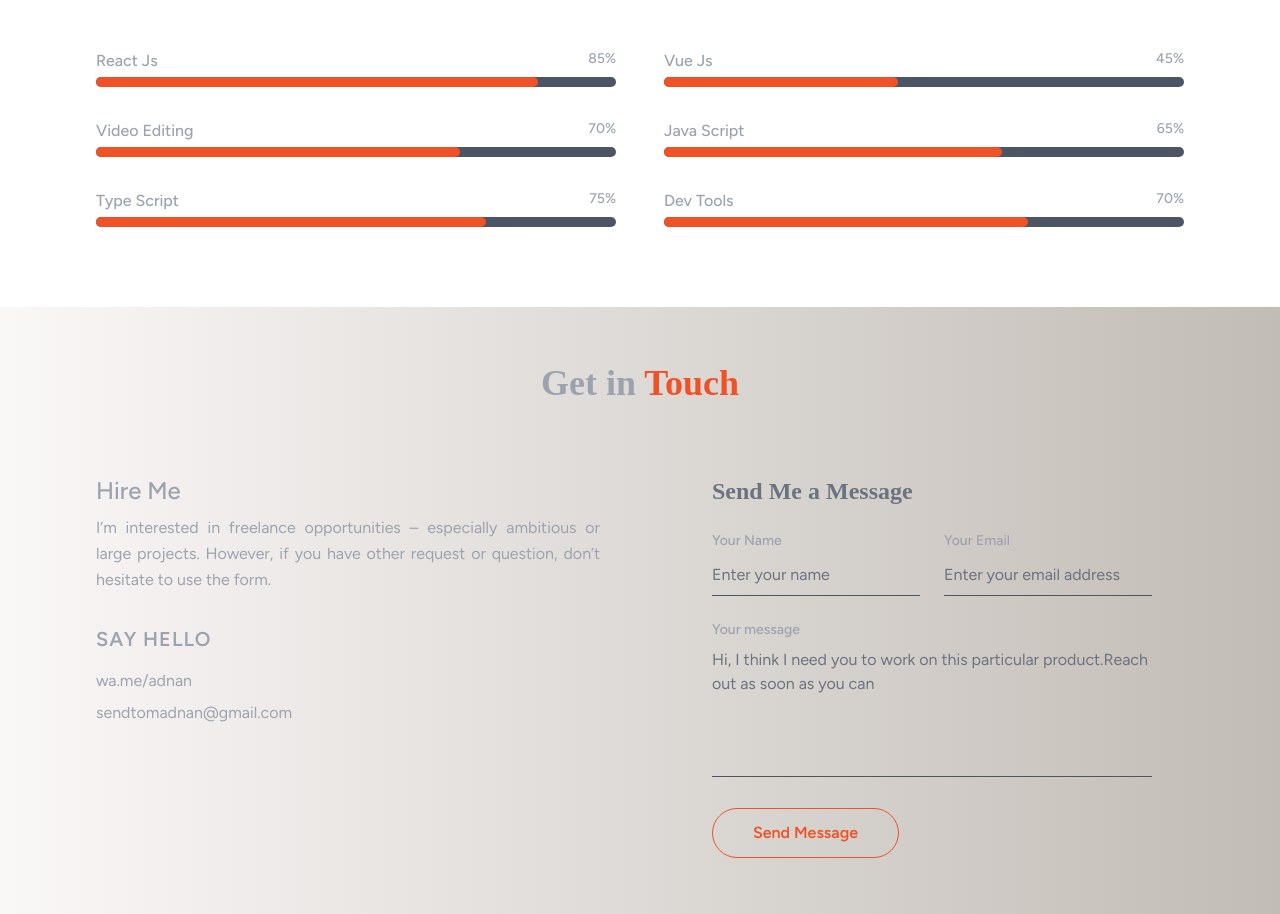
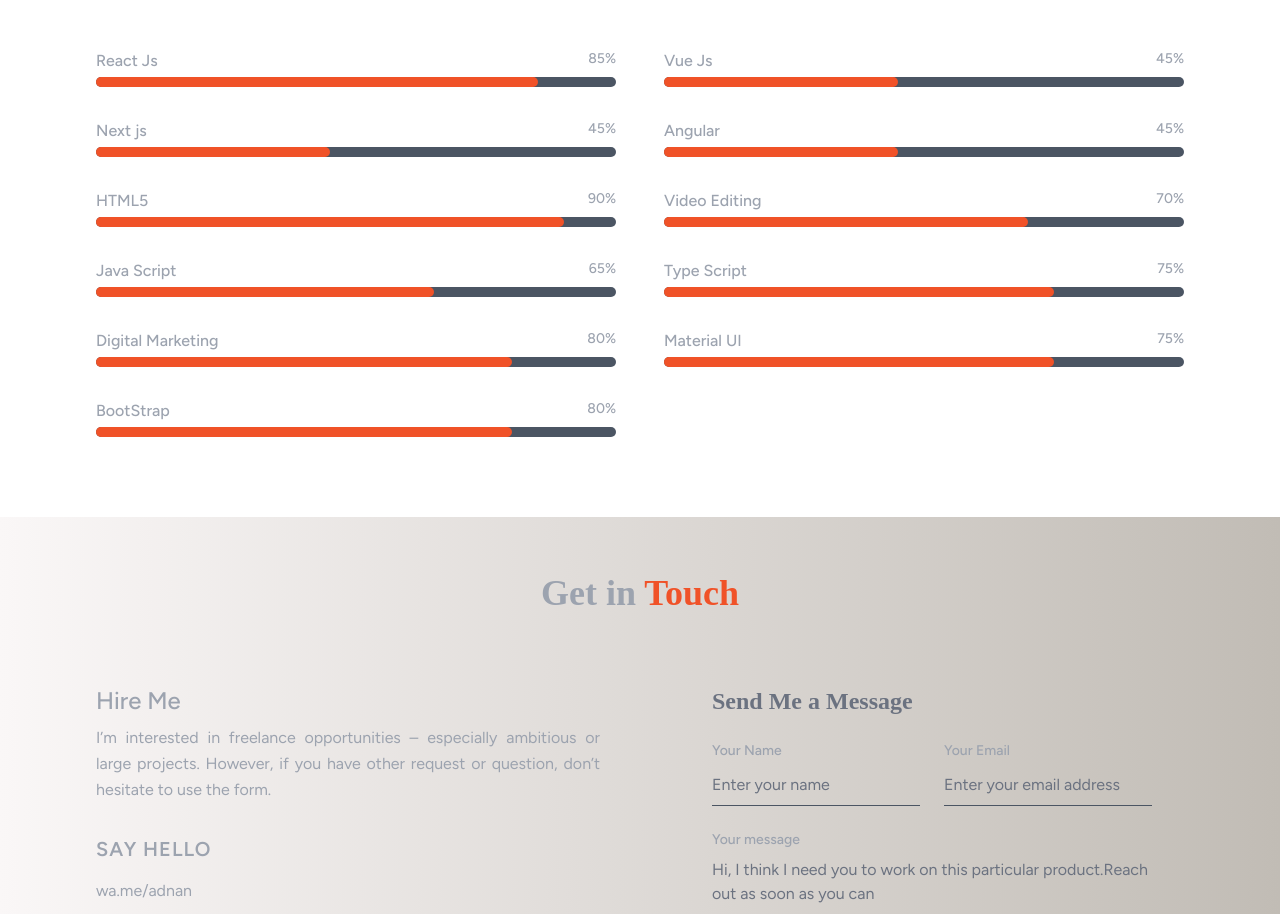
Before and after one commit to codewith-adnan/MyPortFolio, a React (Vite) app: page / in a window 1280 px wide. Shown: the part 5203-6117 px from the top of the page. Built offline with nearby package versions, Linux system fonts and the light colour scheme.

Commit message:
change cv formate and add some imp info

```diff
--- a/src/components/ContactSection.jsx
+++ b/src/components/ContactSection.jsx
@@ -9,7 +9,7 @@ import {
   FaCheckCircle,
   FaTimesCircle,
 } from "react-icons/fa";
-import CV from "../assets/Muhhamad Adnan.pdf"; // Assuming CV path is correct
+import CV from "../assets/Muhammad Adnan.pdf"; // Assuming CV path is correct
 
 // contactDetails is not actively used in the JSX to match the image,
 // but kept here as it was in your original code.
--- a/src/components/MySkills.jsx
+++ b/src/components/MySkills.jsx
@@ -5,10 +5,19 @@ export default function MySkills() {
   const skills = [
     { name: "React Js", percentage: 85 },
     { name: "Vue Js", percentage: 45 },
+     { name: "Next js", percentage: 45 },
+     { name: "Angular", percentage: 45 },
+    { name: "HTML5", percentage: 90 },
     { name: "Video Editing", percentage: 70 },
     { name: "Java Script", percentage: 65 },
     { name: "Type Script", percentage: 75 },
-    { name: "Dev Tools", percentage: 70 },
+        { name: "Digital Marketing", percentage: 80 },
+            { name: "Material UI", percentage: 75 },
+    { name: "BootStrap", percentage: 80 },
+
+
+
+
   ];
 
   return (
--- a/src/components/ProjectSection.jsx
+++ b/src/components/ProjectSection.jsx
@@ -70,9 +70,9 @@ const projects = [
 ];
 
 const cardAnimationVariants = [
-  { initial: { opacity: 0, x: 100 }, whileInView: { opacity: 1, x: 0 } }, // From Right
-  { initial: { opacity: 0, y: 100 }, whileInView: { opacity: 1, y: 0 } }, // From Bottom
-  { initial: { opacity: 0, x: -100 }, whileInView: { opacity: 1, x: 0 } }, // From Left
+  { initial: { opacity: 0, x: 100 }, whileInView: { opacity: 1, x: 0 } },
+  { initial: { opacity: 0, y: 100 }, whileInView: { opacity: 1, y: 0 } },
+  { initial: { opacity: 0, x: -100 }, whileInView: { opacity: 1, x: 0 } },
 ];
 
 export default function ProjectSection() {
```
Also changed, not shown: 2 other files (tests, documents, lock files or other folders).
